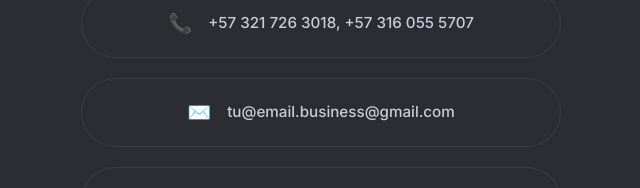
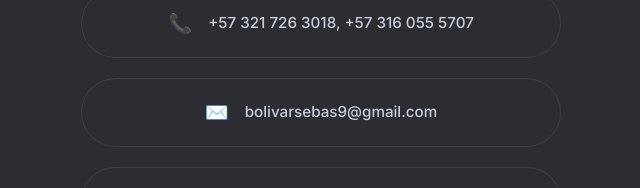
Before and after one commit to SebastianBolivar01/portfolio_sebastian, a Next.js app: page / in a window 1280 px wide. Shown: the part 3917-4105 px from the top of the page, without its empty margins (319-959 px from the left). Built offline with nearby package versions, Linux system fonts and the light colour scheme.

Commit message:
mas cambios en footer

```diff
--- a/app/page.tsx
+++ b/app/page.tsx
@@ -240,7 +240,7 @@
             </a>
             <a href="mailto:tu@email.com" className="contact-item">
               <span className="contact-icon">✉️</span>
-              tu@email.business@gmail.com
+              bolivarsebas9@gmail.com
             </a>
             <a href="https://linkedin.com/in/tu-usuario" target="_blank" className="contact-item">
               <span className="contact-icon">🌐</span>
```
